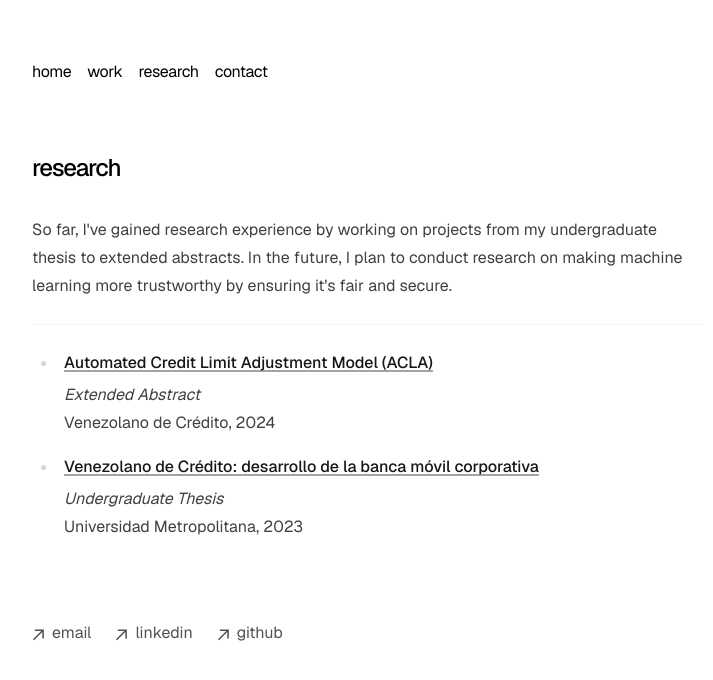
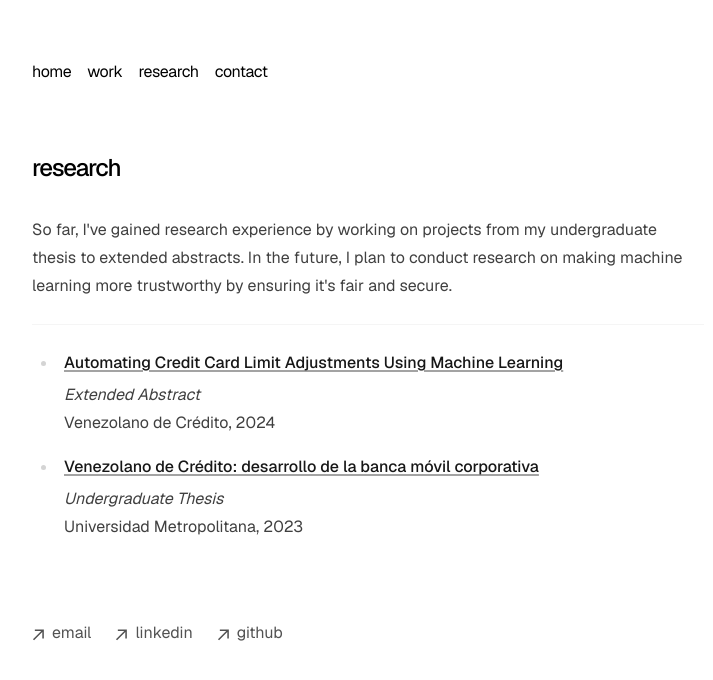
Before and after one commit to pestanadiego/diegopestana.com, a Next.js app: page /research in a window 1280 px wide. Shown: the top 680 px of the page, without its empty margins (272-985 px from the left). Built offline with nearby package versions, Linux system fonts and the light colour scheme.

Commit message:
updated paper title

```diff
--- a/app/research/page.js
+++ b/app/research/page.js
@@ -5,7 +5,7 @@ export const metadata = {
 
 const papers = {
   "/research/acla.pdf": {
-    title: "Automated Credit Limit Adjustment Model (ACLA)",
+    title: "Automating Credit Card Limit Adjustments Using Machine Learning",
     type: "Extended Abstract",
     organization: "Venezolano de Crédito",
     year: "2024",
```
